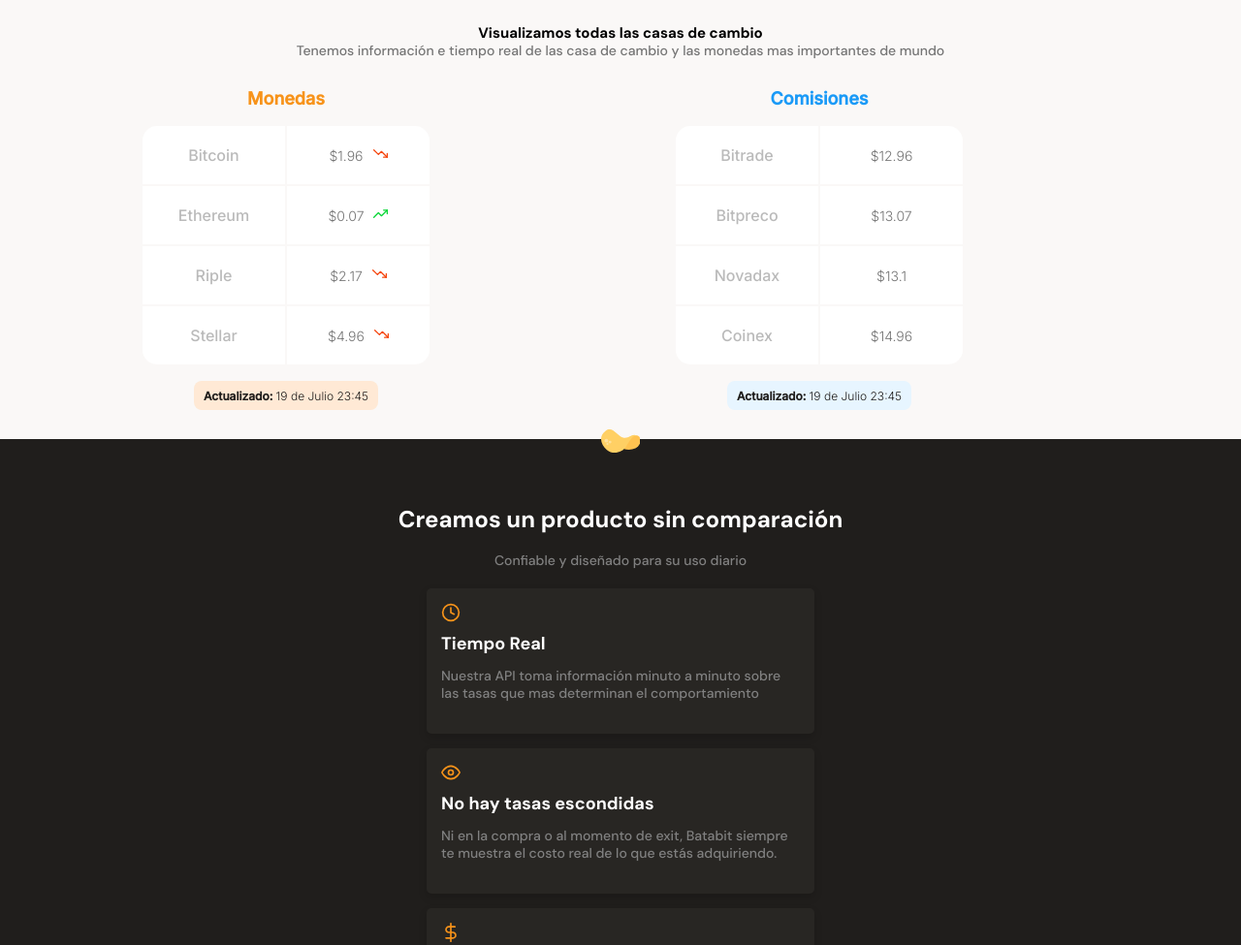
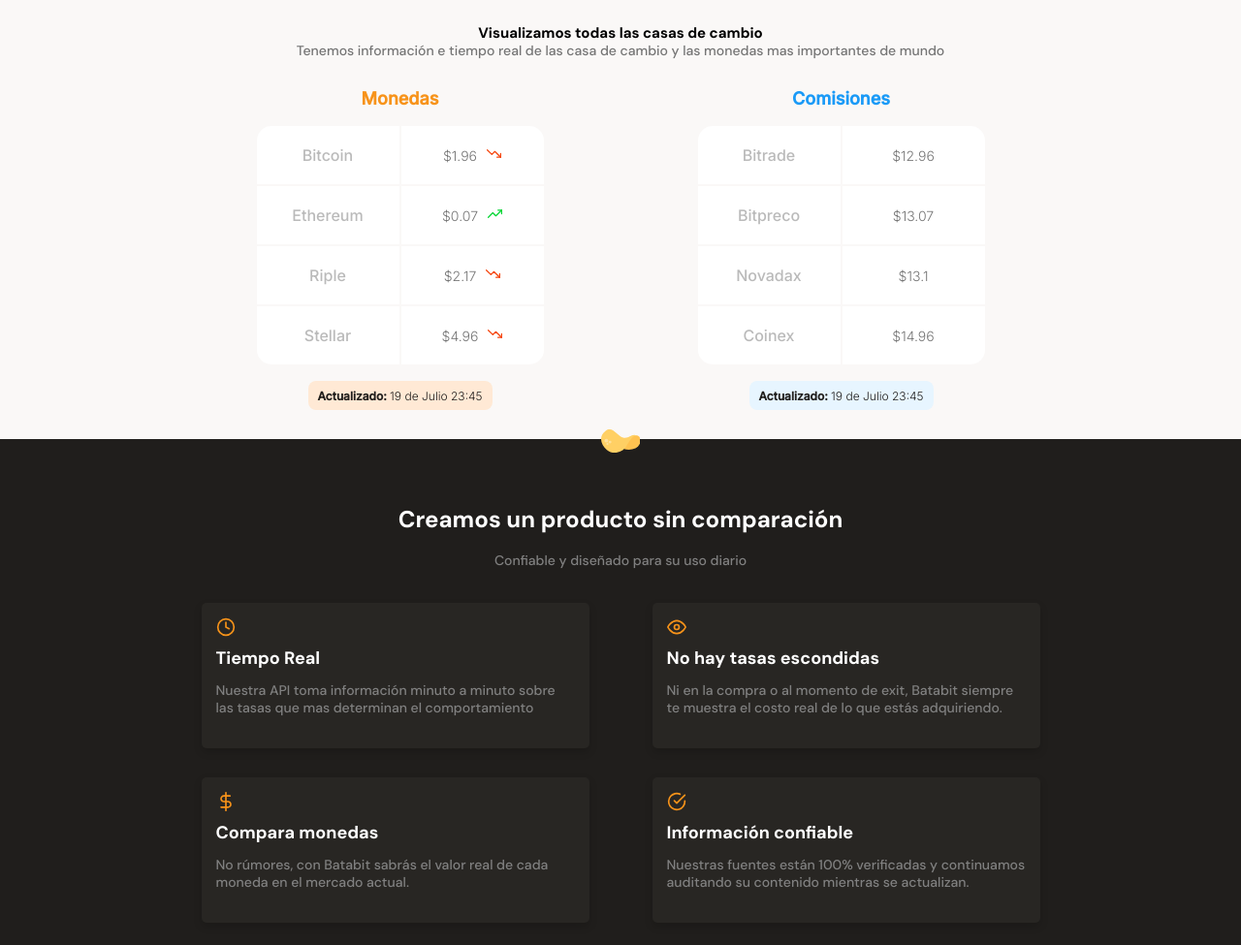
Before and after one commit to leolicona/Batatabit-UI-responsive-desing-, a plain HTML site: page index.html in a window 1280 px wide. Shown: the part 640-1615 px from the top of the page at 97% size. Drawn offline with Linux system fonts and the light colour scheme.

Commit message:
media queries for tablet

```diff
--- /dev/null
+++ b/css/tablet.css
@@ -0,0 +1,15 @@
+.main-tables-container {
+    display: flex;
+    width: 950px;
+    margin: 0 auto;
+}
+.product-cards--container {
+    display: flex;
+    flex-wrap: wrap;
+    width: 930px;
+    margin: 0 auto;
+
+}
+.plans-container-slider {
+    justify-content: center;
+}
--- a/index.html
+++ b/index.html
@@ -9,6 +9,8 @@
     <link rel="preconnect" href="https://fonts.gstatic.com" crossorigin>
     <link href="https://fonts.googleapis.com/css2?family=DM+Sans:wght@400;500;700&family=Inter:wght@300;500&display=swap" rel="stylesheet">
     <link rel="stylesheet" href="./styles.css">
+    <link rel="stylesheet" href="./css/tablet.css" media="(min-width: 950px)">
+
 </head>
 <body>
     <header>
```
